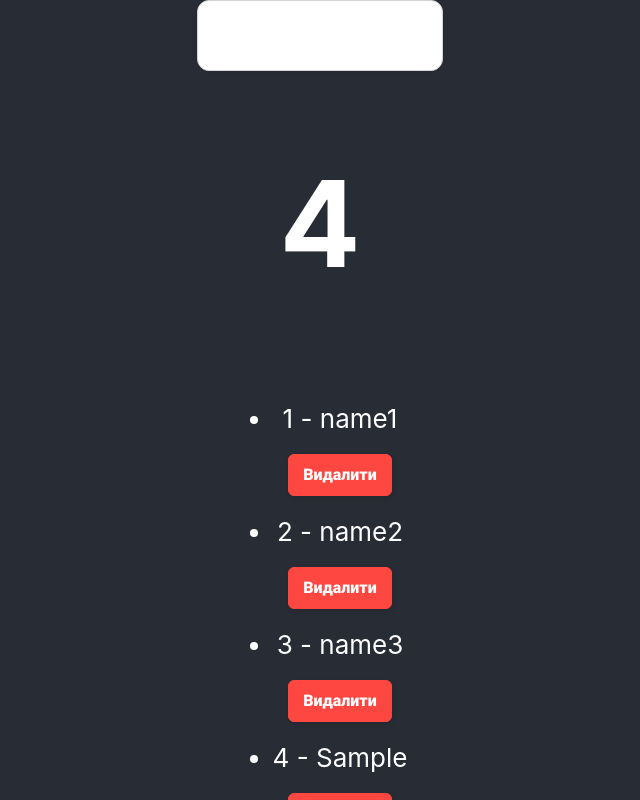
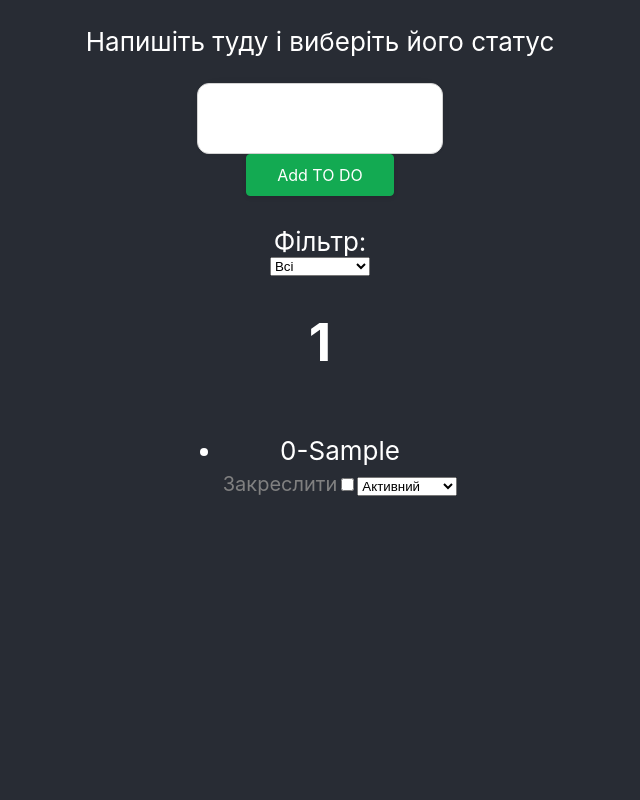
Before and after one commit to AvriChu/react, a React (Create React App) app in the folder lessons/: page / in a window 1280 px wide. Both pictures are taken after typing "Sample" into the empty fields and a click on the button "Add TO DO". Shown: the top 800 px of the page, without its empty margins (320-960 px from the left). Built offline with nearby package versions, Linux system fonts and the light colour scheme.

Commit message:
Made dz8

```diff
--- a/lessons/package.json
+++ b/lessons/package.json
@@ -7,8 +7,10 @@
     "@testing-library/jest-dom": "^6.9.1",
     "@testing-library/react": "^16.3.2",
     "@testing-library/user-event": "^13.5.0",
+    "formik": "^2.4.9",
     "react": "^19.2.4",
     "react-dom": "^19.2.4",
+    "react-hook-form": "^7.71.2",
     "react-scripts": "5.0.1",
     "web-vitals": "^2.1.4"
   },
--- a/lessons/src/App.css
+++ b/lessons/src/App.css
@@ -19,7 +19,6 @@
   display: flex;
   flex-direction: column;
   align-items: center;
-  justify-content: center;
   font-size: calc(10px + 2vmin);
   color: white;
 }
--- a/lessons/src/App.js
+++ b/lessons/src/App.js
@@ -21,6 +21,7 @@ import DZ5 from './components/dz5_5';
 import DZ6_1 from './components/dz6_1';
 import DZ6_2 from './components/dz6_2';
 import { useWindowWidth } from './components/useWindowWidth';
+import Dz7_forms from './components/dz7_forms';
 
 // function App() {
 // ДЗ 1
@@ -189,67 +190,77 @@ import { useWindowWidth } from './components/useWindowWidth';
 // export default App;
 
 // ДЗ 7
+// function App() {
+//   const [input, setInput] = useState('');
+//   const [item, setItem] = useState([
+//     { id: 1, name: 'name1' },
+//     { id: 2, name: 'name2' },
+//     { id: 3, name: 'name3' },
+//   ]);
+//   const [newId, setNewId] = useState(item.length + 1);
+//   const deleteObj = id => {
+//     setItem(prev => prev.filter(item => item.id !== id));
+//   };
+//   const clickHandler = input => {
+//     if (!input || input.trim().length === 0) {
+//       return;
+//     }
+//     setNewId(newId + 1);
+//     const updateElement = [...item, { id: newId, name: input }];
+//     setItem(updateElement);
+//     setInput('');
+//   };
+//   const changeHandler = e => {
+//     const value = e.target.value;
+//     setInput(value);
+//   };
+//   const onKeyFunk = e => {
+//     if (e.key === 'Enter') {
+//       if (!input || input.trim().length === 0) {
+//         return;
+//       }
+//       setNewId(newId + 1);
+//       const updateElement = [...item, { id: newId, name: input }];
+//       setItem(updateElement);
+//       setInput('');
+//     }
+//   };
+
+//   return (
+//     <div className='App'>
+//       <header className='App-header'>
+//         <input
+//           onKeyDown={onKeyFunk}
+//           className='input'
+//           onChange={changeHandler}
+//           value={input}
+//         />
+//         <h1 className='tittle'>{item.length}</h1>
+//         <ul>
+//           {item.map(item1 => (
+//             <MasuvList
+//               key={item1.id}
+//               id={item1.id}
+//               name={item1.name}
+//               deleteObj={deleteObj}
+//             />
+//           ))}
+//         </ul>
+//         <button className='button-37' onClick={() => clickHandler(input)}>
+//           Add TO DO{' '}
+//         </button>
+//       </header>
+//     </div>
+//   );
+// }
+// export default App;
+
+// ДЗ 8
 function App() {
-  const [input, setInput] = useState('');
-  const [item, setItem] = useState([
-    { id: 1, name: 'name1' },
-    { id: 2, name: 'name2' },
-    { id: 3, name: 'name3' },
-  ]);
-  const [newId, setNewId] = useState(item.length + 1);
-  const deleteObj = id => {
-    setItem(prev => prev.filter(item => item.id !== id));
-  };
-  const clickHandler = input => {
-    if (!input || input.trim().length === 0) {
-      return;
-    }
-    setNewId(newId + 1);
-    const updateElement = [...item, { id: newId, name: input }];
-    setItem(updateElement);
-    setInput('');
-  };
-  const changeHandler = e => {
-    const value = e.target.value;
-    setInput(value);
-  };
-  const onKeyFunk = e => {
-    if (e.key === 'Enter') {
-      if (!input || input.trim().length === 0) {
-        return;
-      }
-      setNewId(newId + 1);
-      const updateElement = [...item, { id: newId, name: input }];
-      setItem(updateElement);
-      setInput('');
-    }
-  };
-
   return (
-    <div className='App'>
-      <header className='App-header'>
-        <input
-          onKeyDown={onKeyFunk}
-          className='input'
-          onChange={changeHandler}
-          value={input}
-        />
-        <h1 className='tittle'>{item.length}</h1>
-        <ul>
-          {item.map(item1 => (
-            <MasuvList
-              key={item1.id}
-              id={item1.id}
-              name={item1.name}
-              deleteObj={deleteObj}
-            />
-          ))}
-        </ul>
-        <button className='button-37' onClick={() => clickHandler(input)}>
-          Add TO DO{' '}
-        </button>
-      </header>
-    </div>
+    <header className='App-header'>
+      <Dz7_forms />
+    </header>
   );
 }
 export default App;
--- /dev/null
+++ b/lessons/src/components/dz7_forms.js
@@ -0,0 +1,12 @@
+import React, { useState } from 'react';
+import Todo from './todo';
+
+const Dz7_forms = () => {
+  return (
+    <div style={{ display: 'flex', flexDirection: 'column', gap: '30px' }}>
+      <Todo />
+    </div>
+  );
+};
+
+export default Dz7_forms;
--- /dev/null
+++ b/lessons/src/components/todo.js
@@ -0,0 +1,90 @@
+import { useState } from 'react';
+import TodoItem from './todoItem';
+import { useForm } from 'react-hook-form';
+
+const Todo = () => {
+  const [item, setItem] = useState([]);
+  const [value, setValue] = useState('all');
+
+  const {
+    register,
+    handleSubmit,
+    reset,
+    formState: { errors },
+  } = useForm();
+
+  const addTodo = (data, e) => {
+    e.preventDefault();
+    const updateElement = [...item, { text: data.todo, status: 'active' }];
+    setItem(updateElement);
+    reset();
+  };
+
+  const valueFunc = e => {
+    setValue(e.target.value);
+  };
+
+  const changeStatus = (index, status) => {
+    const newList = [...item];
+    newList[index].status = status;
+    setItem(newList);
+  };
+
+  const filteredTodos = item.filter(el => {
+    if (value === 'active') return el.status === 'active';
+    if (value === 'finished') return el.status === 'finished';
+    return true;
+  });
+
+  return (
+    <div className='App'>
+      <header className='App-header'>
+        <p>Напишіть туду і виберіть його статус</p>
+
+        <form onSubmit={handleSubmit(addTodo)}>
+          <input
+            className='input'
+            {...register('todo', {
+              required: 'Поле не може бути пустим',
+              minLength: {
+                value: 3,
+                message: 'Мінімум 3 символи',
+              },
+              maxLength: {
+                value: 20,
+                message: 'Максимум 20 символів',
+              },
+            })}
+          />
+
+          <button className='button-37' type='submit'>
+            Add TO DO
+          </button>
+        </form>
+        {errors.todo && <p style={{ color: 'red' }}>{errors.todo.message}</p>}
+
+        <label htmlFor='select'>Фільтр:</label>
+        <select onChange={valueFunc} value={value}>
+          <option value='active'>Активний</option>
+          <option value='finished'>Завершений</option>
+          <option value='all'>Всі</option>
+        </select>
+
+        <h1>{item.length}</h1>
+
+        <ul>
+          {filteredTodos.map((element, index) => (
+            <TodoItem
+              key={index}
+              element={element}
+              index={index}
+              changeStatus={changeStatus}
+            />
+          ))}
+        </ul>
+      </header>
+    </div>
+  );
+};
+
+export default Todo;
--- /dev/null
+++ b/lessons/src/components/todoItem.js
@@ -0,0 +1,45 @@
+import { useState } from 'react';
+
+const TodoItem = props => {
+  const [list, setList] = useState({ cheack: false });
+
+  const checkFun = e => {
+    const checked = e.target.checked;
+
+    setList({ cheack: checked });
+
+    if (checked) {
+      props.changeStatus(props.index, 'finished');
+    } else {
+      props.changeStatus(props.index, 'active');
+    }
+  };
+
+  const selectChange = e => {
+    props.changeStatus(props.index, e.target.value);
+  };
+
+  return (
+    <>
+      <li
+        style={{
+          textDecoration:
+            props.element.status === 'finished' ? 'line-through' : 'none',
+        }}
+      >
+        {props.index}-{props.element.text}
+      </li>
+
+      <label style={{ fontSize: '20px', color: 'grey' }}>Закреслити</label>
+
+      <input onChange={checkFun} type='checkbox' />
+
+      <select value={props.element.status} onChange={selectChange}>
+        <option value='active'>Активний</option>
+        <option value='finished'>Завершений</option>
+      </select>
+    </>
+  );
+};
+
+export default TodoItem;
```
Also changed, not shown: 1 other file (tests, documents, lock files or other folders).
